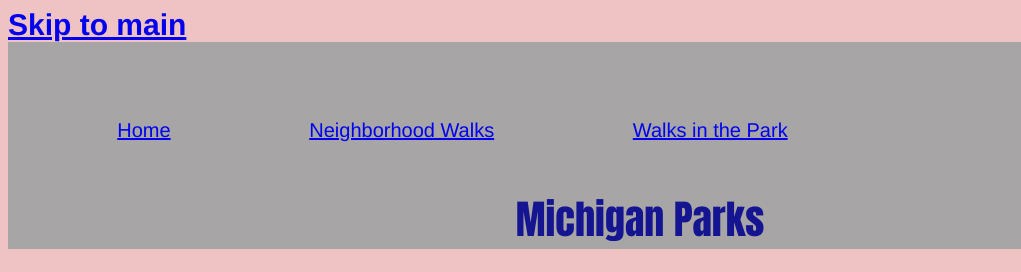
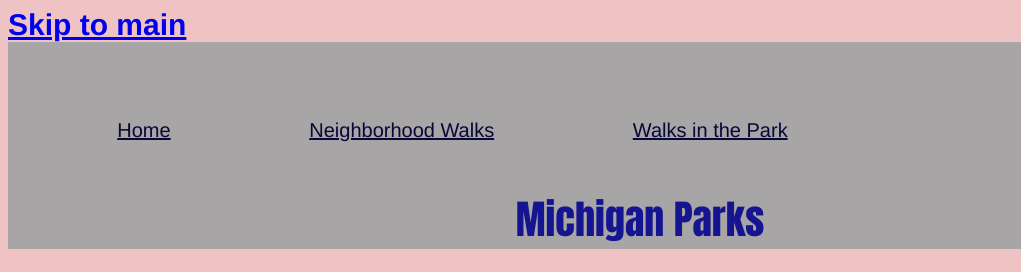
Before and after one commit to hawk123-code/Homework2, a plain HTML site: page parks.html in a window 1280 px wide. Shown: the top 272 px of the page, 0-1021 px from the left. Drawn offline with Linux system fonts and the light colour scheme; grey boxes are pictures that could not be loaded.

Commit message:
Update parks.html

```diff
--- a/parks.html
+++ b/parks.html
@@ -13,9 +13,9 @@
   <header>
     <nav>
     <ul>
-        <li><a href="index.html">Home</a></li>
-        <li><a href="neighborhood.html">Neighborhood Walks</a></li>
-        <li><a href="parks.html">Walks in the Park</a></li>
+        <li><a href="index.html" style="color: rgb(7, 7, 56);">Home</a></li>
+        <li><a href="neighborhood.html" style="color: rgb(7, 7, 56);">Neighborhood Walks</a></li>
+        <li><a href="parks.html" style="color: rgb(7, 7, 56);">Walks in the Park</a></li>
       </ul>
     </nav>
     <img src="download3.jpeg" width="200" alt="Brown Labradoodle sitting next to a statue.">
```
